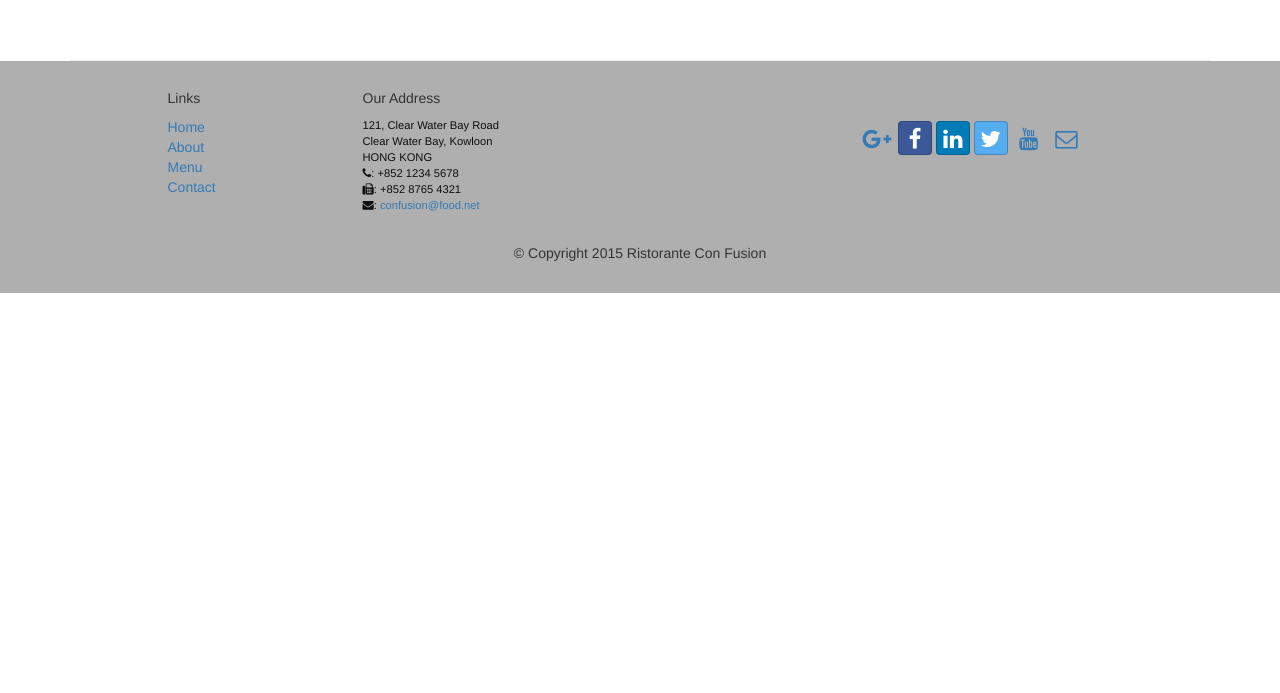
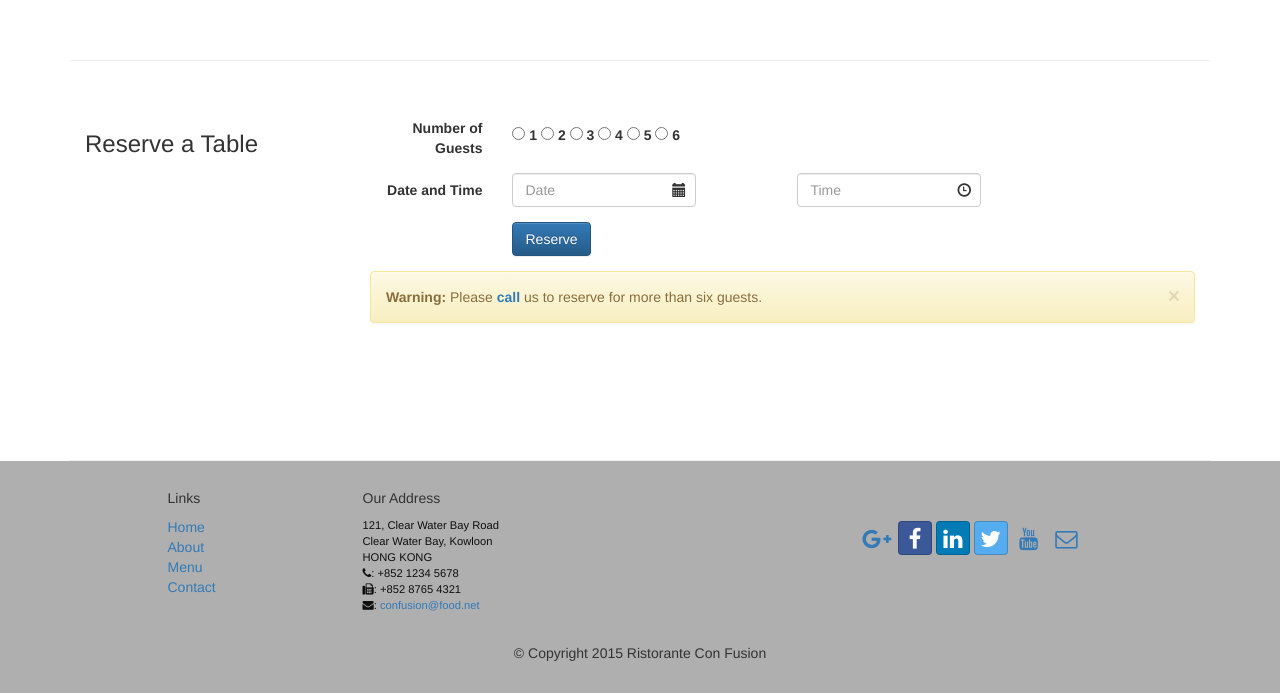
Before and after one commit to Seandor/Coursera-angular, a website: page front-end-tools/conFusion/index.html in a window 1280 px wide. Shown: the part 1598-2291 px from the top of the page. Before the commit the page ends 1891 px from the top, so only its background shows below. Drawn offline with nearby package versions, Linux system fonts and the light colour scheme.

Commit message:
finished week2 assignment

```diff
--- a/front-end-tools/conFusion/index.html
+++ b/front-end-tools/conFusion/index.html
@@ -43,6 +43,18 @@
                         </li>
                     <li><a href="contactus.html"><i class="fa fa-envelope-o"></i> Contact</a></li>
                 </ul>
+                <form class="navbar-form navbar-right" role="login">
+                    <div class="form-group">
+                        <label for="email" class="sr-only">Email Address</label>
+                        <input id="email" type="text" name="email" class="form-control" placeholder="email">
+                        <label for="password" class="sr-only">Password</label>
+                        <input id="password" type="password" name="password" class="form-control" placeholder="password">
+                        <label class="checkbox-inline" style="color: #fff;">
+                            <input type="checkbox" name="remember" value="">Remember me
+                        </label>
+                        <button type="submit" class="btn btn-info">Sign in</button>
+                    </div>
+                </form>
             </div>
         </div>
     </nav>
@@ -60,6 +72,10 @@
                 <div class="col-xs-12 col-sm-2">
                     <p style="padding: 20px"></p>
                     <img src="img/logo.png" class="img-responsive">
+                </div>
+                <div class="col-xs-12 col-sm-2">
+                    <p style="padding: 40px"></p>
+                    <a href="#reserve-table" type="button" class="btn btn-warning btn-block">Reserve Table</a>
                 </div>
             </div>
         </div>
@@ -96,7 +112,7 @@
             <div class="col-xs-12 col-sm-9">
                 <div class="media">
                     <div class="media-body">
-                        <h2>Weekend Grand Buffet</h2>
+                        <h2>Weekend Grand Buffet <span class="label label-danger label-xs">New</span></h2>
                         <p>Featuring mouthwatering combinations with a choice of five different salads, six enticing appetizers, six main entrees and five choicest desserts. Free flowing bubbly and soft drinks. All for just $19.99 per person </p>
                         <p><a href="#" class="btn btn-primary btn-xs">More &raquo;</a></p>
                     </div>
@@ -131,7 +147,65 @@
                 </div>
             </div>
         </div>
-    </div>
+
+        <div class="row row-content">
+            <div class="col-xs-12 col-sm-3">
+                <h3 id="reserve-table">Reserve a Table</h3>
+            </div>
+            <div class="col-xs-12 col-sm-9">
+                <form class="form-horizontal" role="form">
+                    <div class="form-group">
+                        <label for="numberOfGuest" class="col-sm-2 control-label">Number of Guests</label>
+                        <div class="col-sm-10">
+                            <p style="padding: 1px"></p>
+                            <label>
+                                <input type="radio" name="inlineRadioOptions" id="inlineRadio1" value="option1"> 1
+                            </label>
+                            <label>
+                                <input type="radio" name="inlineRadioOptions" id="inlineRadio2" value="option1"> 2
+                            </label>
+                            <label>
+                                <input type="radio" name="inlineRadioOptions" id="inlineRadio3" value="option1"> 3
+                            </label>
+                            <label>
+                                <input type="radio" name="inlineRadioOptions" id="inlineRadio4" value="option1"> 4
+                            </label>
+                            <label>
+                                <input type="radio" name="inlineRadioOptions" id="inlineRadio5" value="option1"> 5
+                            </label>
+                            <label>
+                                <input type="radio" name="inlineRadioOptions" id="inlineRadio6" value="option1"> 6
+                            </label>
+                        </div>
+                    </div>
+                    <div class="form-group has-calendar has-feedback">
+                        <label for="calendar" class="control-label col-xs-12 col-sm-2">Date and Time</label>
+                        <div class="col-xs-6 col-sm-4 col-md-3">
+                            <input type="text" class="form-control" id="calendar" aria-describedby="calendar" placeholder="Date">
+                            <span class="glyphicon glyphicon-calendar form-control-feedback" aria-hidden="true"></span>
+                            <span class="sr-only">(calendar)</span>
+                        </div>
+                        <div class="col-xs-6 col-sm-4 col-md-3 col-md-offset-1">
+                            <input type="text" class="form-control" id="time" aria-describedby="time" placeholder="Time">
+                            <span class="glyphicon glyphicon-time form-control-feedback" aria-hidden="true"></span>
+                            <span class="sr-only">(time)</span>
+                        </div>
+                    </div>
+
+                    <div class="form-group">
+                        <div class="col-sm-offset-2 col-sm-10">
+                            <button type="submit" class="btn btn-primary">Reserve</button>
+                        </div>
+                    </div>
+                    <div class="alert alert-warning alert-dismissible" role="alert">
+                        <button type="button" class="close" data-dismiss="alert" aria-label="Close"><span aria-hidden="true">&times;</span></button>
+                        <strong>Warning:</strong> Please <a href="#"><strong>call</strong></a> us to reserve for more than six guests.
+                    </div>
+                </form>
+            </div>
+        </div>
+
+    </div> <!-- End of container -->
 
     <footer class="row-footer">
         <div class="container">
```
